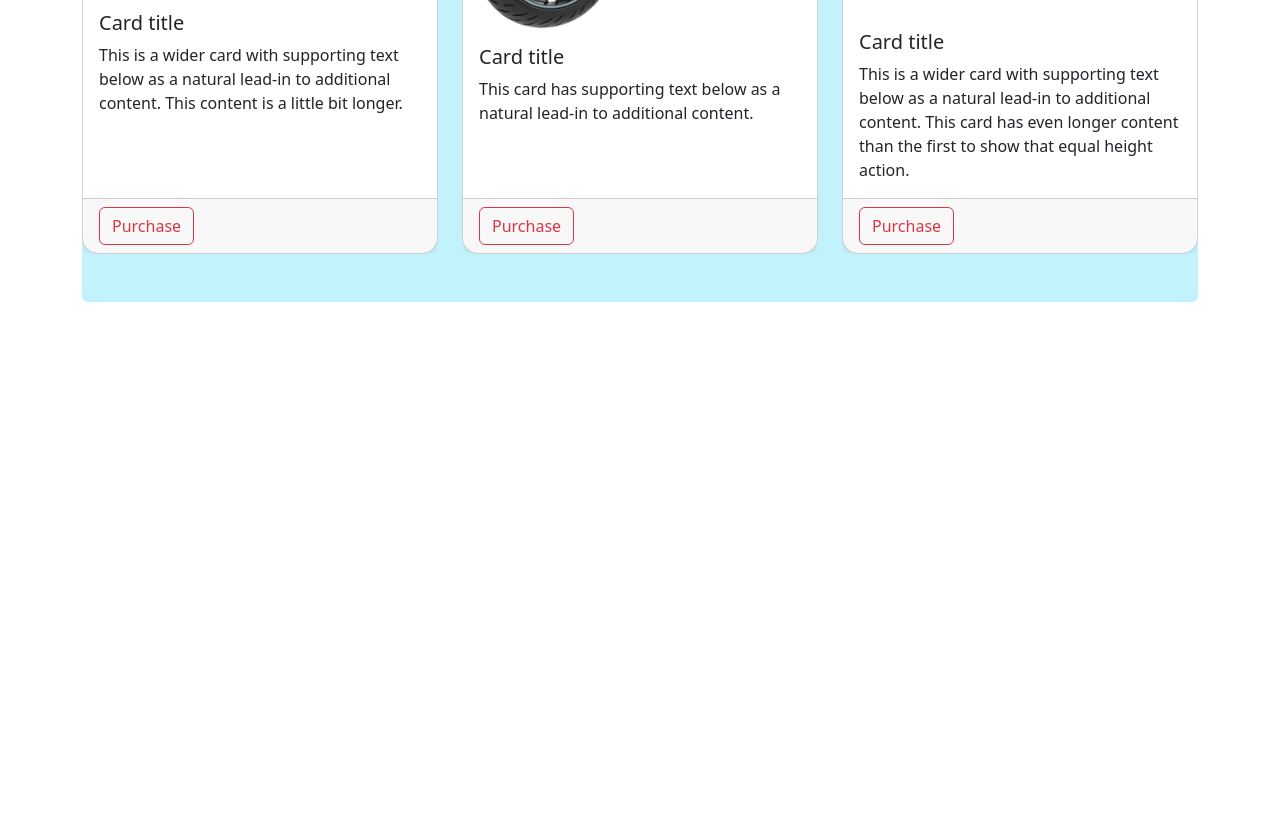
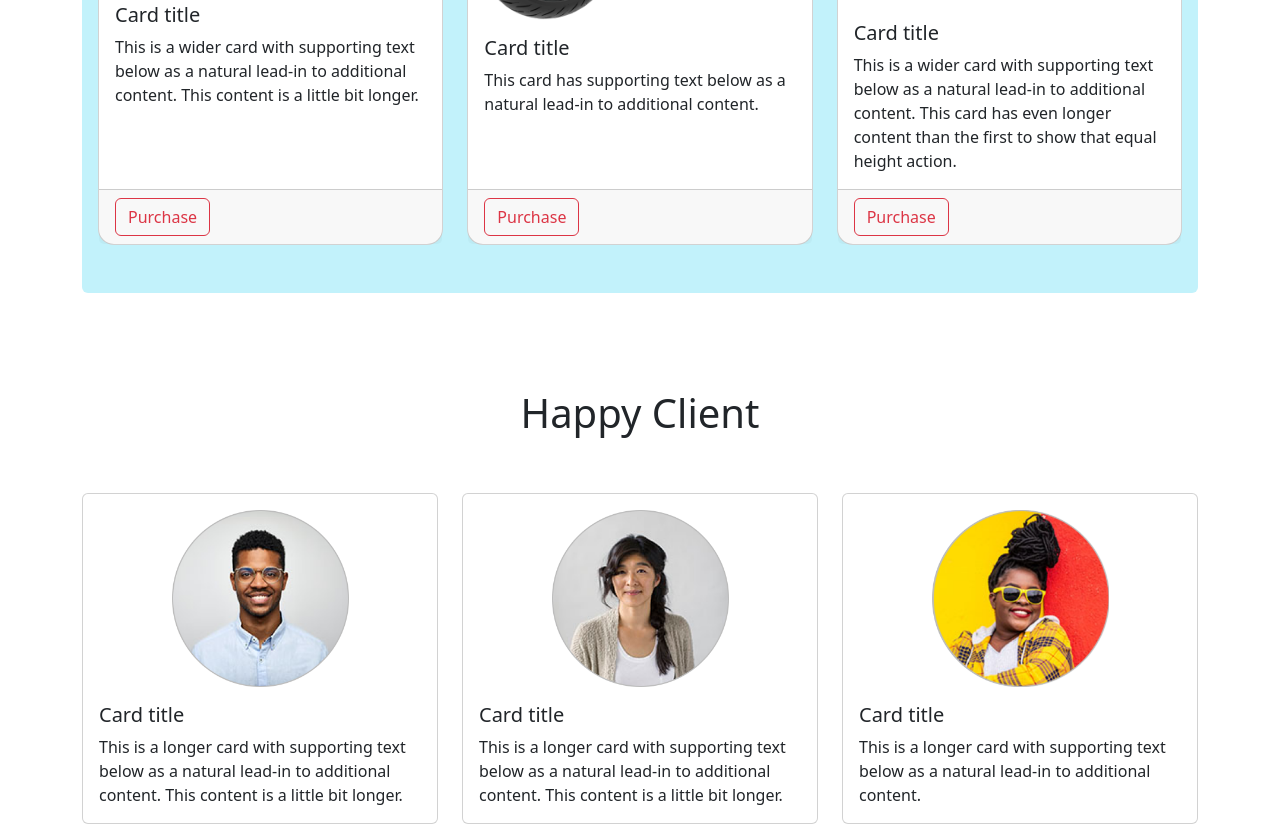
Before and after one commit to SaAbdullah131/Biker_zone_landing_page, a plain HTML site: page index.html in a window 1280 px wide. Shown: the part 1401-2225 px from the top of the page. Before the commit the page ends 1703 px from the top, so only its background shows below. Drawn offline with nearby package versions, Linux system fonts and the light colour scheme.

Commit message:
new arrival section done

```diff
--- a/index.html
+++ b/index.html
@@ -9,7 +9,8 @@
         integrity="sha384-GLhlTQ8iRABdZLl6O3oVMWSktQOp6b7In1Zl3/Jr59b6EGGoI1aFkw7cmDA6j6gD" crossorigin="anonymous">
         <!-- stylesheet -->
     <link rel="stylesheet" href="styles/style.css">
-</head>
+    <!-- fontawesome icon link -->
+    <script src="https://kit.fontawesome.com/4cd5277674.js" crossorigin="anonymous"></script>
 
 <body class="container-lg">
     <header>
@@ -51,6 +52,9 @@
                             <div>
                                 <h1>Ride-on R15 V4 With Smile</h1>
                                 <p>Lorem ipsum dolor sit amet consectetur adipisicing elit. Corporis esse quo nisi minus, voluptatem earum nobis laudantium nihil excepturi iste commodi expedita culpa nemo dignissimos.</p>
+                                <p class="text-danger">
+                                    <i class="fa-solid fa-star"></i>
+                                </p>
                                 <button class="btn btn-danger">Purchase</button>
                             </div>
                         </div>
@@ -65,6 +69,11 @@
                             <div>
                                 <h1>Ride-on R15 V4 With Smile</h1>
                                 <p>Lorem ipsum dolor sit amet consectetur adipisicing elit. Corporis esse quo nisi minus, voluptatem earum nobis laudantium nihil excepturi iste commodi expedita culpa nemo dignissimos.</p>
+                                <p>
+                                    <i class="fa-regular fa-star"></i>
+                                </p>
+                                <h5>Michal Jaskon</h5>
+                                <p>Banker, Boston</p>
                                 <button class="btn btn-danger ">Purchase</button>
                             </div>
                         </div>
@@ -102,7 +111,7 @@
     <main>
         <!-- hot biker section -->
         <section class="text-start text-md-center mt-5 ">
-            <h1 >Hot Bikes In This Year</h1>
+            <h1>Hot Bikes In This Year</h1>
             <p class="text-danger">Best Bike Collection</p>
             <hr class="w-25 mx-auto border-danger">
             <div class="row row-cols-1 row-cols-sm-2 row-cols-md-3 g-5 mt-3 px-4">
@@ -117,8 +126,8 @@
                 </div>
             </div>
         </section>
-        <!-- New Arrival Contant -->
-        <section class="bg-info bg-opacity-25 rounded py-5">
+        <!-- New Arrival Content -->
+        <section class="bg-info bg-opacity-25 rounded py-5 px-3">
             <h1 class="text-center mt-5">New Arrival</h1>
             <div class="row row-cols-1 row-cols-md-3 g-4">
                 <div class="col">
@@ -159,6 +168,39 @@
                 </div>
               </div>
         </section>
+        <!-- happy Client -->
+        <section class="mt-5">
+            <h1 class="text-center py-5">Happy Client</h1>
+            <div class="row row-cols-1 row-cols-md-3 g-4">
+                <div class="col">
+                  <div class="card">
+                    <img src="images/user-1.png" class="card-img-top w-50 mx-auto mt-3" alt="...">
+                    <div class="card-body">
+                      <h5 class="card-title">Card title</h5>
+                      <p class="card-text">This is a longer card with supporting text below as a natural lead-in to additional content. This content is a little bit longer.</p>
+                    </div>
+                  </div>
+                </div>
+                <div class="col">
+                  <div class="card">
+                    <img src="images/user-2.png" class="card-img-top w-50 mx-auto mt-3" alt="...">
+                    <div class="card-body">
+                      <h5 class="card-title">Card title</h5>
+                      <p class="card-text">This is a longer card with supporting text below as a natural lead-in to additional content. This content is a little bit longer.</p>
+                    </div>
+                  </div>
+                </div>
+                <div class="col">
+                  <div class="card">
+                    <img src="images/user-3.png" class="card-img-top w-50 mx-auto mt-3" alt="...">
+                    <div class="card-body">
+                      <h5 class="card-title">Card title</h5>
+                      <p class="card-text">This is a longer card with supporting text below as a natural lead-in to additional content.</p>
+                    </div>
+                  </div>
+                </div>
+              </div>
+        </section>
     </main>
     <!-- footer -->
     <footer>
```
